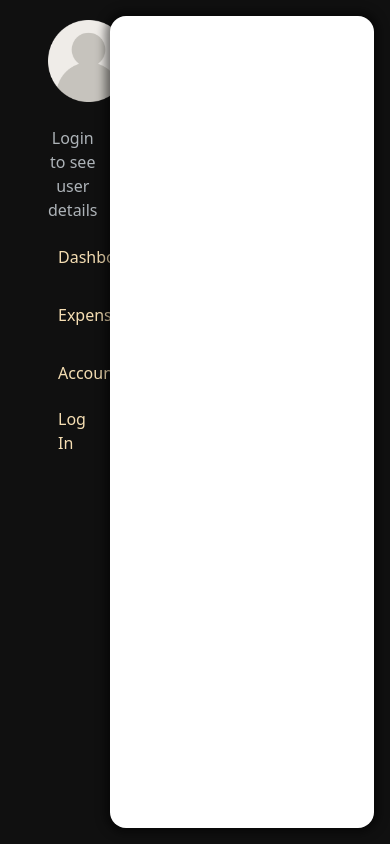
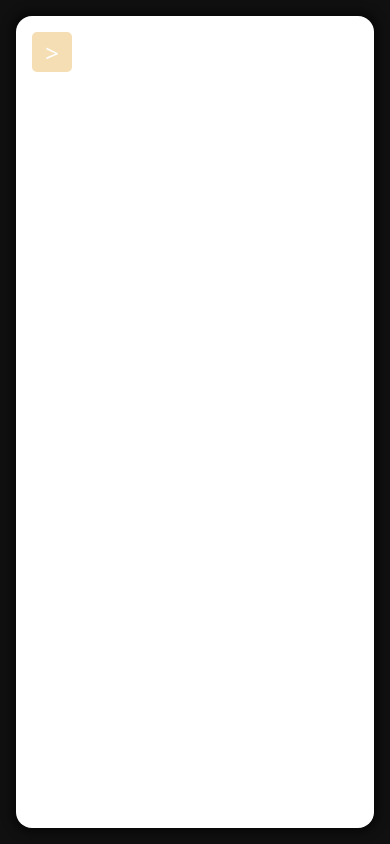
Before and after one commit to ferinsh/expense-tracker-webclient, a React (Vite) app: page / in a window 390 px wide. Built offline with nearby package versions, Linux system fonts and the light colour scheme.

Commit message:
Add mobile support

```diff
--- a/src/App.css
+++ b/src/App.css
@@ -8,6 +8,23 @@
   width: 100%;
   display: flex;
   background-color: #101010;
+}
+
+.view-switch-btn {
+  height: 25px;
+  width: 25px;
+  align-content: center;
+  align-items: center;
+  margin: 0;
+  padding: 0;
+  position: relative;
+  top: 20px;
+  left: 40%;
+  display: none;
+}
+.view-switch-btn.viewerside  {
+  background: wheat;
+  left: -45%;
 }
 
 .controls {
@@ -100,3 +117,95 @@
   border-radius: 16px;
   box-shadow: 0 0 10px 5px rgba(0, 0, 0, 0.5);
 }
+
+
+
+/* @media screen and (max-width: 1024px ) {
+  .view-switch-btn {
+    display: block;
+    left: 90%;
+  }
+  .view-switch-btn.viewerside {
+    left: 5%;
+  }
+
+  .controls, .viewer {
+    display: none;
+    height: 100dvh;
+  }
+  .controls.active, .viewer.active {
+    display: block;
+    width: 100%;
+  }
+
+} */
+
+@media screen and (max-width: 1024px) {
+  .view-switch-btn {
+    left: 80%;
+  }
+
+  .view-switch-btn.viewerside {
+    left: 2rem;
+  }
+
+  /* Hide the main view-switch button when sidebar is open */
+  .view-switch-btn {
+    z-index: 1000;
+    position: fixed;
+    top: 2rem;
+    font-size: 1.5rem;
+    background: none;
+    border: none;
+    color: white;
+    display: flex;
+    align-items: center;
+    justify-content: center;
+    width: 40px;          /* adjust as needed */
+    height: 40px;
+    border: none;
+    border-radius: 5px;
+    background: #333;
+    color: white;
+    font-size: 1.5rem;
+    cursor: pointer;
+  }
+
+  /* Base hidden state for controls */
+  .controls {
+    position: fixed;
+    top: 0;
+    left: 0;
+    width: 80%;            /* width of sidebar on mobile */
+    max-width: 320px;
+    height: 100dvh;
+    background-color: #222;
+    color: white;
+    transform: translateX(-100%);   /* hidden off-screen */
+    opacity: 0;
+    visibility: hidden;
+    transition: transform 0.3s ease, opacity 0.3s ease, visibility 0.3s ease;
+    z-index: 999;
+  }
+
+  /* Active (visible) state */
+  .controls.active {
+    transform: translateX(0);
+    opacity: 1;
+    visibility: visible;
+  }
+
+  /* Viewer adjusts */
+  .viewer {
+    position: relative;
+    height: 100dvh;
+    width: 100%;
+  }
+
+  /* Optional: hide viewer when sidebar open (optional) */
+  .viewer:not(.active) {
+    overflow: hidden;
+  }
+
+
+}
--- a/src/App.jsx
+++ b/src/App.jsx
@@ -2,10 +2,12 @@
 import stockuserphoto from './assets/user.png'
 import './App.css'
 import { useAuth } from './provider/AuthProvider'
+import { useState } from 'react';
 
 function App() {
   const { token, setToken, user } = useAuth();
   const navigate = useNavigate();
+  const [sidebarOpen, setSidebarOpen] = useState(false);
 
   const handleLogout = () => {
     navigate('/');
@@ -14,11 +16,14 @@ import { useAuth } from './provider/AuthProvider'
     }, 0)
   }
 
+  const toggleSidebar = () => {
+    setSidebarOpen(!sidebarOpen);
+  }
+
   return (
   <>
-
-
-        <section className='controls'>
+      <section className={`controls ${sidebarOpen ? 'active' : ''}`}>
+        {sidebarOpen && <button className='view-switch-btn' onClick={toggleSidebar} aria-label='Toggle Menu'>{'<'}</button>}
         <div className="profile">
           <img src={stockuserphoto} />
           {token && <>
@@ -29,18 +34,18 @@ import { useAuth } from './provider/AuthProvider'
         </div>
         <div className="menu">
           {/* <button className="menu-account">Account</button> */}
-            <Link to = "/" className='menu-item'>Dashboard</Link>
-            <Link to = "/expense" className='menu-item'>Expenses</Link>
-            <Link to = "/account" className='menu-item'>Account</Link>
+          <Link to = "/" className='menu-item' onClick={toggleSidebar}>Dashboard</Link>
+          <Link to = "/expense" className='menu-item' onClick={toggleSidebar}>Expenses</Link>
+          <Link to = "/account" className='menu-item' onClick={toggleSidebar}>Account</Link>
           {token && <button onClick={handleLogout} className='menu-item link-style'>Log Out</button>}
           {!token && <Link to='/login' className='menu-item'>Log In</Link>}
         </div>
       </section>
-        <section className='viewer'>
-
+      <section className={`viewer ${sidebarOpen ? '' : 'active' }`}>
         {/* More sub Routes here  */}
 
         <section className='viewer-content'>
+        {!sidebarOpen && <button className='view-switch-btn viewerside' onClick={toggleSidebar} aria-label='Toggle Menu'>{'>'}</button>}
           <Outlet />
         </section>
       </section>
--- /dev/null
+++ b/src/components/account.css
@@ -0,0 +1,7 @@
+
+.account-viewer {
+    height: 100%;
+    width: 100%;
+    border-radius: 10px;
+    background-color: white;
+}
--- a/src/components/account.jsx
+++ b/src/components/account.jsx
@@ -1,6 +1,14 @@
+import { useAuth } from '../provider/AuthProvider';
+import "./account.css"
 
 export const Account = () => {
+    const {user} = useAuth();
+    console.log(user);
     return (
-        <>HI</>
+        <>
+            <div className='account-viewer'>
+
+            </div>
+        </>
     )
 }
--- a/src/components/login.css
+++ b/src/components/login.css
@@ -7,15 +7,16 @@
     justify-content: center;
     /* height: 40%; */
     width: 20%;
-    color: whitesmoke;
+    color: wheat;
     /* gap: 20px; */
     border: 1px solid white;
     border-radius: 20px;
     box-sizing: border-box;
     padding: 1rem;
 }
-.login > h2, input, label {
-    width: 100%;
+.login > h2, input, label, .login-btns {
+    width: calc(100% - 1rem);
+
 }
 .login > h2, label {
     text-align: left;
@@ -39,7 +40,18 @@
     gap: 10px;
     align-content: center;
     display: flex;
+    color: wheat;
+}
+.login-btns > button {
+    color: wheat;
 }
 .error-message {
     color: red;
 }
+
+@media screen and (max-width: 1024px){
+    .login {
+        width: 70%;
+        /* height: 50%; */
+    }
+}
--- a/src/components/signup.jsx
+++ b/src/components/signup.jsx
@@ -23,7 +23,6 @@ const Signup = () => {
         e.preventDefault();
         setError('');
 
-        // Basic validation
         if (!username || !password || !email) {
             setError("All fields are required.");
             return;
@@ -36,13 +35,11 @@ const Signup = () => {
         const server_address = import.meta.env.VITE_SERVER_HOST;
 
         try {
-            console.log("Sending request to " + server_address);
             const response = await axios.post(`${server_address}/account/signup`, {
                 username,
                 password,
                 email
             });
-            console.log(response);
 
             if (response.status === 200) {
                 alert("Signup successful! Please login.");
--- a/src/index.css
+++ b/src/index.css
@@ -23,8 +23,8 @@ a:hover {
 }
 
 html, body {
-  height: 100vh;
-  width: 100vw;
+  height: 100dvh;
+  width: 100dvw;
 }
 body {
   margin: 0;
```
Lines whose indentation alone changed are shown as unchanged.
